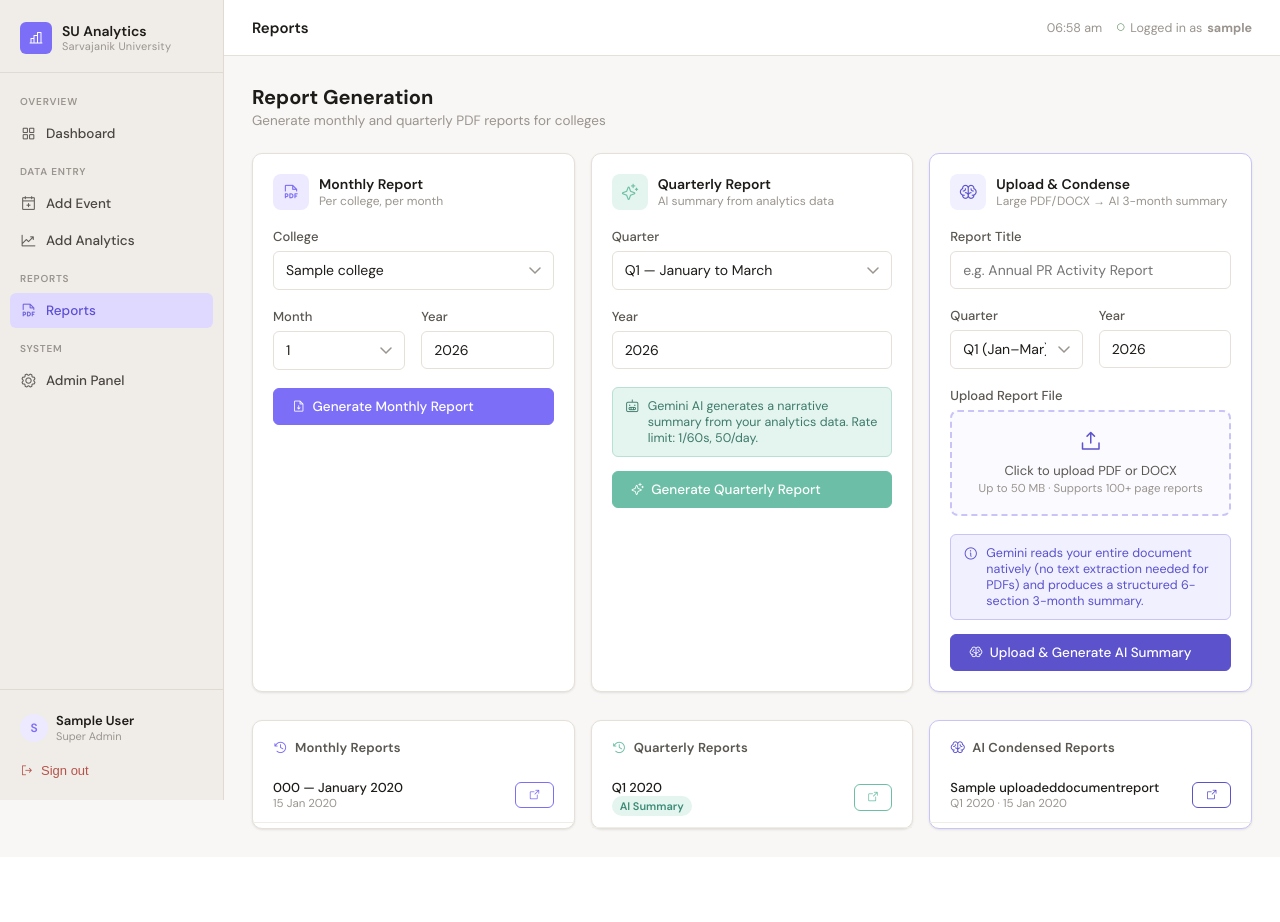
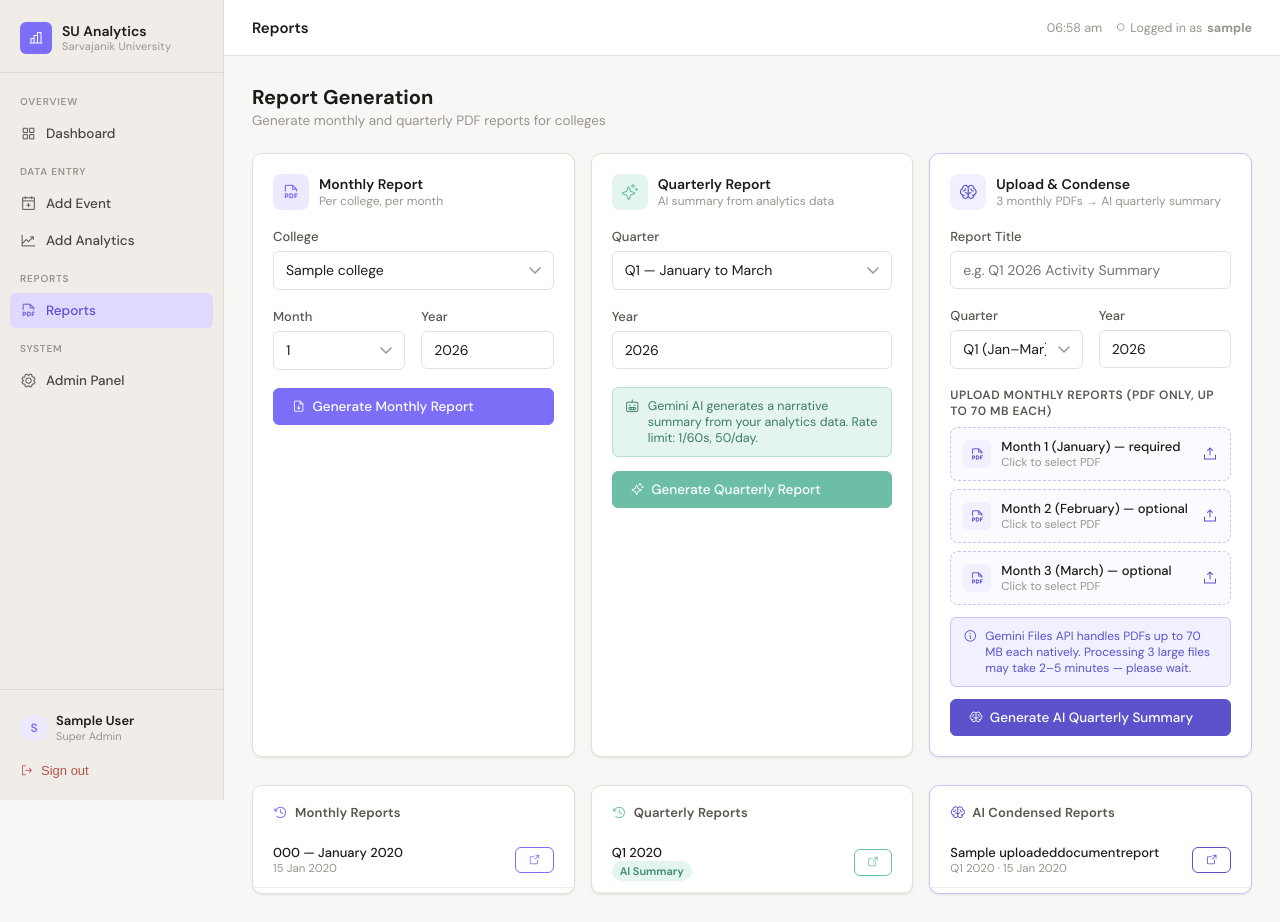
Before and after one commit to Daku3011/University-Analytics-Reporting-Automation-Platform, a Django app: page /reports/ in a window 1280 px wide. Before the commit the page ends 831 px from the top, so only its background shows below. Run offline with Django 5.2, Linux system fonts and the light colour scheme; a user stored in the database is signed in; tables that the repository leaves empty hold one stand-in row (values such as "Sample post"); some libraries are stand-ins or nearby versions.

Commit message:
feat: redesign upload feature — 3 monthly PDFs (up to 70MB each), Gemini Files API, 250MB limit, 600s timeout

```diff
--- a/reports/views.py
+++ b/reports/views.py
@@ -239,20 +239,251 @@ def preview_quarterly(request, report_id):
     return render(request, 'reports/preview_quarterly.html', {'report': report})
 
 
-# ── New Feature: Upload Large Report → Gemini Summarises → Condensed PDF ──────
+# ── New Feature: Upload 3 Monthly PDFs → Gemini Condenses → Quarterly PDF ─────
 
-ALLOWED_EXTENSIONS = {'pdf', 'doc', 'docx'}
-MAX_UPLOAD_MB = 50  # Gemini Files API supports up to 50 MB inline
+ALLOWED_EXTENSIONS = {'pdf'}   # Only PDF — Gemini natively understands PDF structure
 
 
-def _extract_docx_text(file_path):
-    """Fallback: extract plain text from DOCX for Gemini text prompt."""
+def _save_uploaded_file(ufile, prefix):
+    """Stream-save an uploaded file to disk without loading it all into memory."""
+    import pathlib
+    upload_dir = settings.MEDIA_ROOT / 'reports' / 'uploaded_sources'
+    upload_dir.mkdir(parents=True, exist_ok=True)
+    safe_name = f"{prefix}_{ufile.name.replace(' ', '_').replace('/', '_')}"
+    save_path = upload_dir / safe_name
+    with open(save_path, 'wb') as fout:
+        for chunk in ufile.chunks(chunk_size=8 * 1024 * 1024):   # 8 MB chunks
+            fout.write(chunk)
+    return save_path, f'reports/uploaded_sources/{safe_name}'
+
+
+def _gemini_upload_and_wait(client, file_path):
+    """
+    Upload a PDF to Gemini Files API and wait until it's ACTIVE.
+    Returns the uploaded file object ready to use in generate_content.
+    Supports files up to 2 GB (no inline byte limit).
+    """
+    import time
+    import io
+
+    with open(file_path, 'rb') as f:
+        file_bytes = io.BytesIO(f.read())
+
+    from google.genai import types as genai_types
+    uploaded = client.files.upload(
+        file=file_bytes,
+        config=genai_types.UploadFileConfig(mime_type='application/pdf')
+    )
+
+    # Poll until ACTIVE (large files can take 30-60 seconds)
+    max_wait = 300   # 5 minutes max
+    waited   = 0
+    while uploaded.state.name == 'PROCESSING' and waited < max_wait:
+        time.sleep(5)
+        waited += 5
+        uploaded = client.files.get(name=uploaded.name)
+
+    if uploaded.state.name == 'FAILED':
+        raise Exception(f"Gemini file processing failed for {file_path.name}")
+
+    return uploaded
+
+
+@login_required
+def upload_document_report(request):
+    """
+    Faculty uploads up to 3 monthly PDF reports (Jan + Feb + Mar, each up to 70 MB).
+    Each PDF is saved to disk, uploaded to Gemini Files API, then Gemini reads all
+    three and condenses them into a professional 3-month quarterly summary PDF.
+    """
+    if request.method != 'POST':
+        return redirect('report_dashboard')
+
+    title   = request.POST.get('doc_title', '').strip() or 'Uploaded Report'
+    quarter = int(request.POST.get('doc_quarter', 1))
+    year    = int(request.POST.get('doc_year', date.today().year))
+
+    # ── Collect the uploaded files ────────────────────────────────────────────
+    files_in = [
+        request.FILES.get('source_file_1'),
+        request.FILES.get('source_file_2'),
+        request.FILES.get('source_file_3'),
+    ]
+    files_in = [f for f in files_in if f]   # drop any not uploaded
+
+    if not files_in:
+        return redirect('report_dashboard')
+
+    # Validate extensions
+    for f in files_in:
+        if f.name.rsplit('.', 1)[-1].lower() not in ALLOWED_EXTENSIONS:
+            return redirect('report_dashboard')
+
+    # ── Save each file to disk ────────────────────────────────────────────────
+    saved_paths    = []   # pathlib.Path objects
+    saved_relative = []   # 'reports/uploaded_sources/…' strings
+    for i, ufile in enumerate(files_in, start=1):
+        prefix = f"{year}_Q{quarter}_m{i}"
+        path, rel = _save_uploaded_file(ufile, prefix)
+        saved_paths.append(path)
+        saved_relative.append(rel)
+
+    # ── Gemini Files API: upload each PDF & wait for ACTIVE ──────────────────
+    quarter_label  = {1: 'January–March', 2: 'April–June',
+                      3: 'July–September', 4: 'October–December'}.get(quarter, '')
+    quarter_months = {1: ('January', 'February', 'March'),
+                      2: ('April',   'May',      'June'),
+                      3: ('July',    'August',   'September'),
+                      4: ('October', 'November', 'December')}.get(quarter, ('Month 1', 'Month 2', 'Month 3'))
+
+    ai_summary      = ''
+    gemini_config   = getattr(settings, 'GEMINI_CONFIG', {})
+    model_name      = gemini_config.get('MODEL', 'gemini-2.5-flash')
+    api_key         = os.environ.get('GEMINI_API_KEY', '')
+    uploaded_gemini = []   # keep references for cleanup
+
     try:
-        import docx
-        doc = docx.Document(file_path)
-        return '\n\n'.join(p.text for p in doc.paragraphs if p.text.strip())
-    except ImportError:
-        return None
+        from google import genai
+        client = genai.Client(api_key=api_key)
+
+        for i, fpath in enumerate(saved_paths):
+            gfile = _gemini_upload_and_wait(client, fpath)
+            uploaded_gemini.append(gfile)
+
+        # Build month list for the prompt
+        months_uploaded = ', '.join(quarter_months[:len(saved_paths)])
+
+        prompt = f"""You are an expert communications analyst for Sarvajanik University.
+
+The attached {len(saved_paths)} document(s) are the monthly activity reports for:
+{months_uploaded} {year}
+
+Each document covers social media analytics, events conducted, newspaper/TV/online media
+coverage, press releases, and other university communications activities.
+
+Your task: Consolidate all {len(saved_paths)} monthly reports and produce a single, concise,
+professional **{quarter_label} {year} — 3-Month Quarterly Summary Report** with these sections:
+
+<h2>1. Executive Overview</h2>
+<p>Brief paragraph on the quarter's overall highlights and key achievements across all months.</p>
+
+<h2>2. Social Media Performance</h2>
+<ul>
+<li>Key platforms: Instagram, Facebook, YouTube (summarise all months)</li>
+<li>Total views, reach, followers gained across the quarter</li>
+<li>Top-performing content and trends</li>
+</ul>
+
+<h2>3. Events Highlights</h2>
+<ul>
+<li>Major events conducted (list by month if useful)</li>
+<li>Total events count and estimated attendance/impact</li>
+</ul>
+
+<h2>4. Media Coverage</h2>
+<ul>
+<li>Newspaper, TV, and online coverage — total placements</li>
+<li>Estimated total reach across the quarter</li>
+<li>Notable coverage mentions</li>
+</ul>
+
+<h2>5. Press Releases &amp; Communications</h2>
+<ul>
+<li>Total press releases issued</li>
+<li>Key messages and themes communicated</li>
+</ul>
+
+<h2>6. Month-by-Month Highlights</h2>
+<p>Brief bullet summary for each month covered.</p>
+
+<h2>7. Key Takeaways &amp; Recommendations</h2>
+<ul>
+<li>3–5 actionable bullet points on what worked and what to improve next quarter</li>
+</ul>
+
+IMPORTANT: Output valid HTML only using <h2>, <h3>, <p>, <ul>, <li>, <strong> tags.
+Be factual and use real numbers from the documents wherever available.
+Do NOT use markdown formatting — output HTML only."""
+
+        # Send all uploaded files + prompt to Gemini in a single call
+        contents = [*uploaded_gemini, prompt]
+        response = client.models.generate_content(
+            model=model_name,
+            contents=contents,
+        )
+
+        raw = response.text or ''
+        # Fallback: if Gemini returns markdown despite instructions, convert it
+        if '<h2>' not in raw and '<p>' not in raw:
+            raw = markdown.markdown(raw, extensions=['extra'])
+        ai_summary = raw
+
+    except Exception as exc:
+        ai_summary = (
+            f"<div style='padding:12px 16px;background:#fbecea;"
+            f"border:1px solid #f0c8c5;border-radius:6px;"
+            f"font-size:13.5px;color:#7a2a22;'>"
+            f"<strong>Gemini error:</strong> {exc}</div>"
+        )
+    finally:
+        # Clean up uploaded files from Gemini (they expire in 48h anyway)
+        try:
+            from google import genai as _genai
+            _client = _genai.Client(api_key=api_key)
+            for gf in uploaded_gemini:
+                try:
+                    _client.files.delete(name=gf.name)
+                except Exception:
+                    pass
+        except Exception:
+            pass
+
+    # ── Generate output PDF ───────────────────────────────────────────────────
+    context = {
+        'title': title,
+        'quarter': quarter,
+        'quarter_label': quarter_label,
+        'year': year,
+        'ai_summary': ai_summary,
+        'uploaded_by': request.user.get_full_name() or request.user.username,
+        'months_covered': months_uploaded if 'months_uploaded' in dir() else quarter_label,
+    }
+    html_string = render_to_string('reports/doc_quarterly_template.html', context)
+
+    import pathlib
+    out_dir = settings.MEDIA_ROOT / 'reports' / 'doc_quarterly'
+    out_dir.mkdir(parents=True, exist_ok=True)
+    out_filename = f"DocQ{quarter}_{year}_u{request.user.id}.pdf"
+    out_path     = out_dir / out_filename
+
+    try:
+        from weasyprint import HTML as WeasyprintHTML
+        WeasyprintHTML(string=html_string).write_pdf(out_path)
+        pdf_relative = f'reports/doc_quarterly/{out_filename}'
+    except Exception:
+        pdf_relative = None
+
+    # ── Save to DB ────────────────────────────────────────────────────────────
+    report = UploadedDocumentReport.objects.create(
+        title=title,
+        quarter=quarter,
+        year=year,
+        source_file_1=saved_relative[0] if len(saved_relative) > 0 else '',
+        source_file_2=saved_relative[1] if len(saved_relative) > 1 else None,
+        source_file_3=saved_relative[2] if len(saved_relative) > 2 else None,
+        ai_summary=ai_summary,
+        output_pdf=pdf_relative,
+        uploaded_by=request.user,
+    )
+    return redirect('preview_document_report', report_id=report.id)
+
+
+@login_required
+def preview_document_report(request, report_id):
+    report = get_object_or_404(UploadedDocumentReport, id=report_id)
+    return render(request, 'reports/preview_document_report.html', {'report': report})
+
+
 
 
 @login_required
--- a/su_analytics/settings.py
+++ b/su_analytics/settings.py
@@ -106,6 +106,11 @@ CSRF_TRUSTED_ORIGINS = [
 
 WSGI_APPLICATION = 'su_analytics.wsgi.application'
 
+# ── File Upload Limits ────────────────────────────────────────────────────────
+# Faculty upload 3 monthly PDFs, each up to 70 MB → allow 250 MB total
+DATA_UPLOAD_MAX_MEMORY_SIZE = 250 * 1024 * 1024   # 250 MB total request body
+FILE_UPLOAD_MAX_MEMORY_SIZE = 1 * 1024 * 1024     # >1 MB → write to temp disk file
+
 # ── Database ──────────────────────────────────────────────────────────────────
 DATABASES = {
     'default': {
--- a/templates/reports/report_dashboard.html
+++ b/templates/reports/report_dashboard.html
@@ -96,7 +96,7 @@
         </div>
     </div>
 
-    <!-- NEW: Upload Large Document → AI Condenses -->
+    <!-- NEW: Upload 3 Monthly Reports → AI Condenses -->
     <div class="card" style="border:1.5px solid #c8c4f8;">
         <div class="card-body">
             <div style="display:flex;align-items:center;gap:10px;margin-bottom:18px;">
@@ -105,21 +105,21 @@
                 </div>
                 <div>
                     <div style="font-size:14px;font-weight:600;color:var(--text-primary);">Upload & Condense</div>
-                    <div style="font-size:12px;color:var(--text-muted);">Large PDF/DOCX → AI 3-month summary</div>
+                    <div style="font-size:12px;color:var(--text-muted);">3 monthly PDFs → AI quarterly summary</div>
                 </div>
             </div>
 
-            <form method="post" action="{% url 'upload_document_report' %}" enctype="multipart/form-data">
+            <form method="post" action="{% url 'upload_document_report' %}" enctype="multipart/form-data" id="doc-upload-form">
                 {% csrf_token %}
                 <div class="form-group">
                     <label class="form-label" for="id_doc_title">Report Title</label>
                     <input type="text" name="doc_title" id="id_doc_title" class="form-control"
-                           placeholder="e.g. Annual PR Activity Report" maxlength="300">
+                           placeholder="e.g. Q1 2026 Activity Summary" maxlength="300">
                 </div>
                 <div class="grid grid-2">
                     <div class="form-group">
                         <label class="form-label" for="id_doc_quarter">Quarter</label>
-                        <select name="doc_quarter" id="id_doc_quarter" class="form-control form-select">
+                        <select name="doc_quarter" id="id_doc_quarter" class="form-control form-select" onchange="updateMonthLabels()">
                             <option value="1">Q1 (Jan–Mar)</option>
                             <option value="2">Q2 (Apr–Jun)</option>
                             <option value="3">Q3 (Jul–Sep)</option>
@@ -132,40 +132,75 @@
                     </div>
                 </div>
 
-                <!-- File upload zone -->
-                <div class="form-group">
-                    <label class="form-label" for="id_source_file">Upload Report File</label>
-                    <label for="id_source_file" style="display:flex;flex-direction:column;align-items:center;
-                           gap:8px;padding:18px 12px;border:2px dashed #c8c4f8;border-radius:8px;
-                           cursor:pointer;background:#fafaff;transition:border-color .2s;"
-                           id="upload-zone">
-                        <i class="ph ph-upload-simple" style="font-size:24px;color:#5b52cc;"></i>
-                        <span style="font-size:13px;color:var(--text-secondary);text-align:center;">
-                            Click to upload PDF or DOCX<br>
-                            <span style="font-size:11.5px;color:var(--text-muted);">Up to 50 MB · Supports 100+ page reports</span>
-                        </span>
-                        <span id="file-name-display" style="font-size:12px;color:#5b52cc;font-weight:500;display:none;"></span>
+                <!-- Three month upload zones -->
+                <div style="font-size:12px;font-weight:600;color:var(--text-secondary);margin-bottom:8px;letter-spacing:.5px;text-transform:uppercase;">
+                    Upload Monthly Reports (PDF only, up to 70 MB each)
+                </div>
+                <div style="display:flex;flex-direction:column;gap:8px;margin-bottom:12px;">
+                    <!-- Month 1 -->
+                    <label for="id_sf1" class="month-upload-zone" style="display:flex;align-items:center;gap:10px;padding:10px 12px;
+                           border:1.5px dashed #c8c4f8;border-radius:8px;cursor:pointer;background:#fafaff;transition:border-color .2s;">
+                        <div style="width:28px;height:28px;border-radius:6px;background:#f0f0ff;display:flex;align-items:center;justify-content:center;flex-shrink:0;">
+                            <i class="ph ph-file-pdf" style="font-size:15px;color:#5b52cc;"></i>
+                        </div>
+                        <div style="flex:1;min-width:0;">
+                            <div style="font-size:13px;font-weight:500;color:var(--text-primary);" id="label-m1">Month 1 (January)</div>
+                            <div style="font-size:11.5px;color:var(--text-muted);" id="fname-1">Click to select PDF</div>
+                        </div>
+                        <i class="ph ph-upload-simple" style="font-size:16px;color:#5b52cc;flex-shrink:0;"></i>
                     </label>
-                    <input type="file" name="source_file" id="id_source_file" accept=".pdf,.doc,.docx"
-                           style="display:none;" required onchange="showFileName(this)">
+                    <input type="file" name="source_file_1" id="id_sf1" accept=".pdf" required
+                           style="display:none;" onchange="showFile(this,'fname-1')">
+
+                    <!-- Month 2 -->
+                    <label for="id_sf2" class="month-upload-zone" style="display:flex;align-items:center;gap:10px;padding:10px 12px;
+                           border:1.5px dashed #c8c4f8;border-radius:8px;cursor:pointer;background:#fafaff;transition:border-color .2s;">
+                        <div style="width:28px;height:28px;border-radius:6px;background:#f0f0ff;display:flex;align-items:center;justify-content:center;flex-shrink:0;">
+                            <i class="ph ph-file-pdf" style="font-size:15px;color:#5b52cc;"></i>
+                        </div>
+                        <div style="flex:1;min-width:0;">
+                            <div style="font-size:13px;font-weight:500;color:var(--text-primary);" id="label-m2">Month 2 (February)</div>
+                            <div style="font-size:11.5px;color:var(--text-muted);" id="fname-2">Click to select PDF</div>
+                        </div>
+                        <i class="ph ph-upload-simple" style="font-size:16px;color:#5b52cc;flex-shrink:0;"></i>
+                    </label>
+                    <input type="file" name="source_file_2" id="id_sf2" accept=".pdf"
+                           style="display:none;" onchange="showFile(this,'fname-2')">
+
+                    <!-- Month 3 -->
+                    <label for="id_sf3" class="month-upload-zone" style="display:flex;align-items:center;gap:10px;padding:10px 12px;
+                           border:1.5px dashed #c8c4f8;border-radius:8px;cursor:pointer;background:#fafaff;transition:border-color .2s;">
+                        <div style="width:28px;height:28px;border-radius:6px;background:#f0f0ff;display:flex;align-items:center;justify-content:center;flex-shrink:0;">
+                            <i class="ph ph-file-pdf" style="font-size:15px;color:#5b52cc;"></i>
+                        </div>
+                        <div style="flex:1;min-width:0;">
+                            <div style="font-size:13px;font-weight:500;color:var(--text-primary);" id="label-m3">Month 3 (March)</div>
+                            <div style="font-size:11.5px;color:var(--text-muted);" id="fname-3">Click to select PDF</div>
+                        </div>
+                        <i class="ph ph-upload-simple" style="font-size:16px;color:#5b52cc;flex-shrink:0;"></i>
+                    </label>
+                    <input type="file" name="source_file_3" id="id_sf3" accept=".pdf"
+                           style="display:none;" onchange="showFile(this,'fname-3')">
                 </div>
 
                 <div style="background:#f0f0ff;border:1px solid #c8c4f8;border-radius:6px;padding:10px 12px;
-                            font-size:12.5px;color:#5b52cc;margin-bottom:14px;display:flex;align-items:flex-start;gap:8px;">
-                    <i class="ph ph-info" style="font-size:15px;flex-shrink:0;margin-top:1px;"></i>
-                    Gemini reads your entire document natively (no text extraction needed for PDFs)
-                    and produces a structured 6-section 3-month summary.
+                            font-size:12px;color:#5b52cc;margin-bottom:12px;display:flex;align-items:flex-start;gap:8px;">
+                    <i class="ph ph-info" style="font-size:14px;flex-shrink:0;margin-top:1px;"></i>
+                    Gemini Files API handles PDFs up to 70 MB each natively.
+                    Processing 3 large files may take 2–5 minutes — please wait.
                 </div>
 
                 <button type="submit" class="btn" id="upload-btn"
-                        style="width:100%;background:#5b52cc;color:#fff;border-color:#5b52cc;">
-                    <i class="ph ph-brain"></i> Upload & Generate AI Summary
+                        style="width:100%;background:#5b52cc;color:#fff;border-color:#5b52cc;font-size:13.5px;">
+                    <i class="ph ph-brain"></i> Generate AI Quarterly Summary
                 </button>
             </form>
         </div>
     </div>
 
 </div>
+
+
 
 <!-- ── Row 2: History tables ────────────────────────────────────────────── -->
 <div class="grid grid-3">
@@ -261,24 +296,49 @@
 </div>
 
 <script>
-function showFileName(input) {
-    const display = document.getElementById('file-name-display');
-    const zone = document.getElementById('upload-zone');
+const QUARTER_MONTHS = {
+    '1': ['January',  'February', 'March'],
+    '2': ['April',    'May',      'June'],
+    '3': ['July',     'August',   'September'],
+    '4': ['October',  'November', 'December'],
+};
+
+function showFile(input, displayId) {
+    const display = document.getElementById(displayId);
+    const label   = input.previousElementSibling || input.closest('div').querySelector('label');
     if (input.files && input.files[0]) {
         const name = input.files[0].name;
         const size = (input.files[0].size / 1024 / 1024).toFixed(1);
         display.textContent = name + ' (' + size + ' MB)';
-        display.style.display = 'block';
-        zone.style.borderColor = '#5b52cc';
-        zone.style.background = '#f5f4ff';
+        display.style.color = '#5b52cc';
+        // Highlight the zone
+        const zone = input.previousElementSibling;
+        if (zone) { zone.style.borderColor = '#5b52cc'; zone.style.background = '#f5f4ff'; }
     }
 }
 
+function updateMonthLabels() {
+    const q      = document.getElementById('id_doc_quarter').value;
+    const months = QUARTER_MONTHS[q] || ['Month 1', 'Month 2', 'Month 3'];
+    document.getElementById('label-m1').textContent = 'Month 1 (' + months[0] + ') — required';
+    document.getElementById('label-m2').textContent = 'Month 2 (' + months[1] + ') — optional';
+    document.getElementById('label-m3').textContent = 'Month 3 (' + months[2] + ') — optional';
+}
+
+// Initialise labels on page load
+updateMonthLabels();
+
 // Show loading state on form submit
-document.querySelector('form[action*="upload-document"]').addEventListener('submit', function() {
+document.getElementById('doc-upload-form').addEventListener('submit', function() {
     const btn = document.getElementById('upload-btn');
-    btn.innerHTML = '<i class="ph ph-spinner"></i> Uploading & Processing… (this may take 30–60s)';
+    btn.innerHTML = '<i class="ph ph-circle-notch" style="animation:spin 1s linear infinite;display:inline-block;"></i>'
+                  + ' Uploading & processing… this takes 2–5 min, please wait';
     btn.disabled = true;
+    btn.style.opacity = '0.75';
 });
 </script>
+<style>
+@keyframes spin { to { transform: rotate(360deg); } }
+</style>
+
 {% endblock %}
```
Also changed, not shown: reports/models.py (+31 -5 lines), reports/migrations/0004_remove_uploadeddocumentreport_source_file_and_more.py (added), 1 other file.
